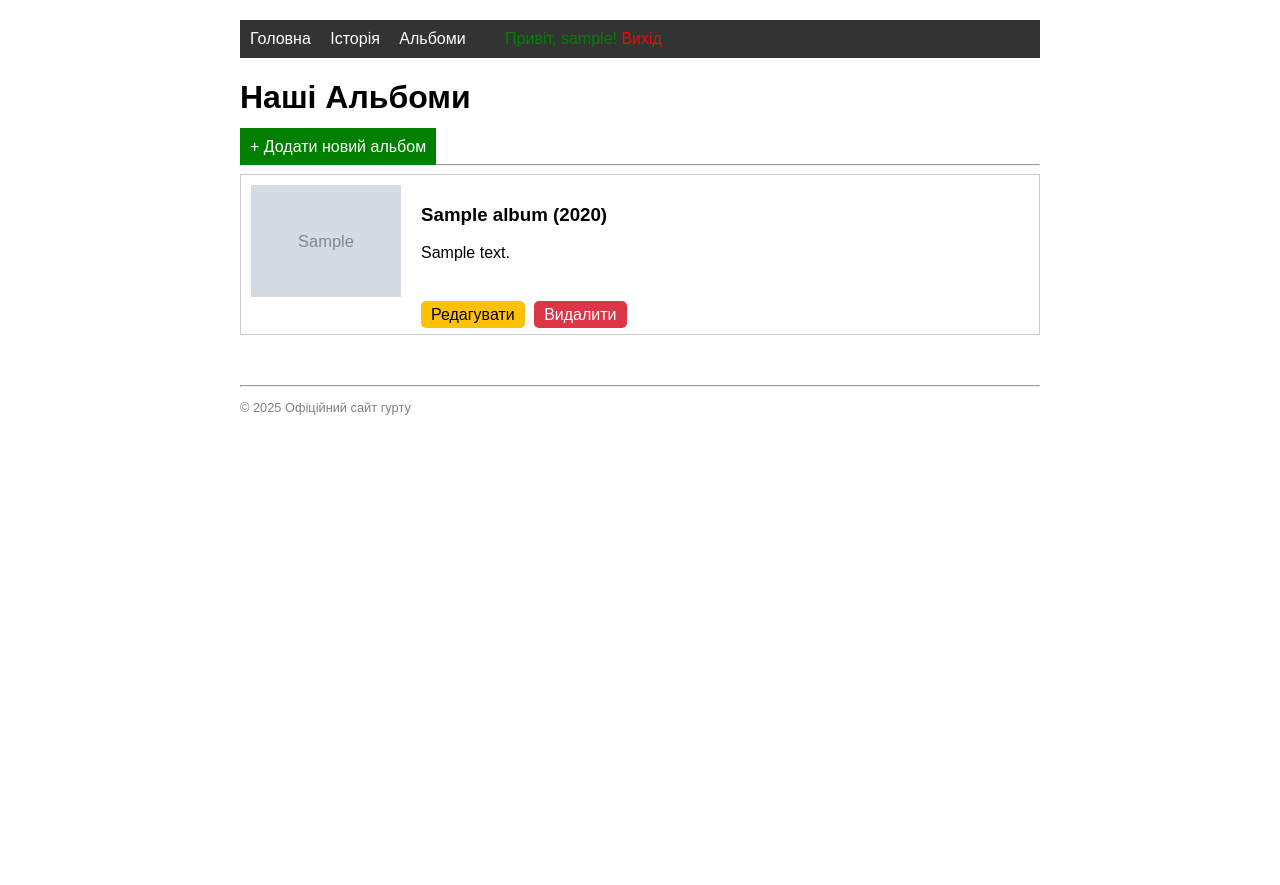
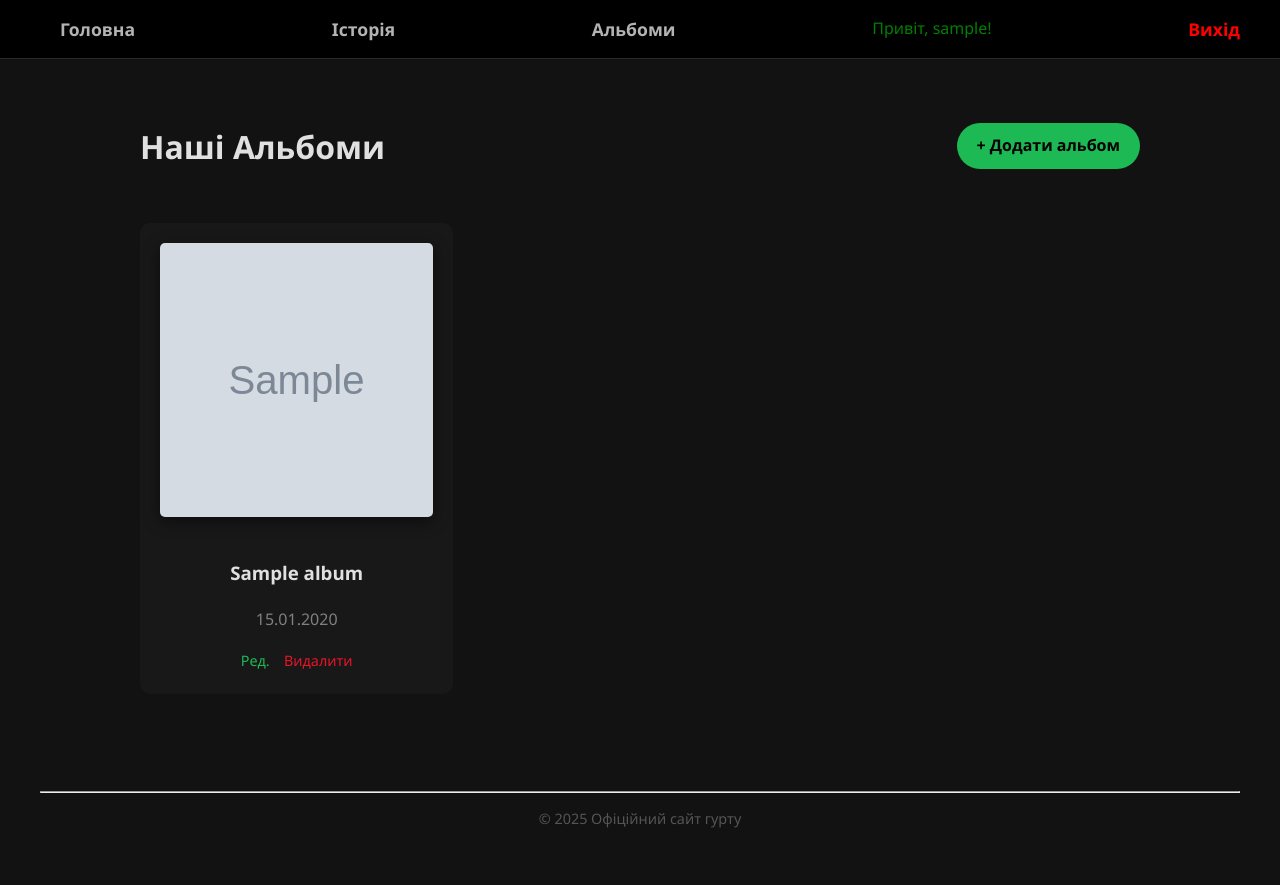
Before and after one commit to ipz242-rdr/python, a Flask app: page /albums in a window 1280 px wide. Before the commit the page ends 415 px from the top, so only its background shows below. Run offline with Flask 3, Linux system fonts and the light colour scheme; a user stored in the database is signed in; tables that the repository leaves empty hold one stand-in row (values such as "Sample post"); grey boxes marked "Sample" are stand-in pictures; one stand-in notice (Sample message) is shown.

Commit message:
end create site

```diff
--- a/lab11/music_band_site/app.py
+++ b/lab11/music_band_site/app.py
@@ -1,16 +1,14 @@
 from flask import Flask, render_template, request, redirect, url_for, flash
 from flask_login import LoginManager, login_user, login_required, logout_user, current_user
 from werkzeug.security import generate_password_hash, check_password_hash
-
-# --- ВАЖЛИВО: Імпортуємо db та класи з models.py ---
+from datetime import datetime, date
 from models import db, User, Album
 
 app = Flask(__name__)
 app.config['SECRET_KEY'] = 'secret_key'
 app.config['SQLALCHEMY_DATABASE_URI'] = 'sqlite:///music.db'
 
-# --- ЗВ'ЯЗУЄМО БАЗУ З ДОДАТКОМ ---
-# Раніше тут було db = SQLAlchemy(app), тепер ми ініціалізуємо існуючу db:
+
 db.init_app(app)
 
 login_manager = LoginManager(app)
@@ -38,7 +36,6 @@ def login():
         username = request.form['username']
         password = request.form['password']
 
-        # Тепер User.query буде працювати коректно
         user = User.query.filter_by(username=username).first()
 
         if user and check_password_hash(user.password, password):
@@ -59,7 +56,6 @@ def logout():
 
 @app.route('/albums')
 def albums():
-    # Беремо всі альбоми з бази
     all_albums = Album.query.all()
     return render_template('albums.html', albums=all_albums)
 
@@ -69,12 +65,23 @@ def albums():
 def create_album():
     if request.method == 'POST':
         title = request.form['title']
-        year = request.form['year']
         description = request.form['description']
-        cover_url = request.form['cover']  # Просто беремо текст посилання
+        cover_url = request.form['cover']
 
-        # Створюємо запис (зверни увагу, тепер cover_image це URL)
-        new_album = Album(title=title, year=year, description=description, cover_image=cover_url)
+        date_str = request.form['release_date']
+
+        try:
+            # Цей рядок каже: "Візьми текст date_str і прочитай його як Рік-Місяць-День"
+            release_date = datetime.strptime(date_str, '%Y-%m-%d').date()
+        except ValueError:
+            return "Помилка формату дати", 400
+
+            # --- ПЕРЕВІРКА НА МАЙБУТНЄ ---
+        if release_date > date.today():
+            flash(f"Помилка: Дата не може бути в майбутньому! (Сьогодні {date.today()})")
+            return render_template('create_album.html')
+
+        new_album = Album(title=title, release_date=release_date, description=description, cover_image=cover_url)
 
         db.session.add(new_album)
         db.session.commit()
@@ -114,8 +121,16 @@ def edit_album(id):
 
     return render_template('edit_album.html', album=album)
 
+@app.route('/album/<int:id>')
+def album_detail(id):
+    album = Album.query.get_or_404(id)
+    return render_template('album_detail.html', album=album)
+
+@app.route('/history')
+def history():
+    return render_template('history.html')
+
 if __name__ == '__main__':
-    # Створюємо таблиці, якщо їх ще немає (автоматично при запуску)
     with app.app_context():
         db.create_all()
     app.run(debug=True)
--- /dev/null
+++ b/lab11/music_band_site/models/__init__.py
@@ -0,0 +1,6 @@
+from flask_sqlalchemy import SQLAlchemy
+
+db = SQLAlchemy()
+
+from .user import User
+from .album import Album
--- /dev/null
+++ b/lab11/music_band_site/static/css/style.css
@@ -0,0 +1,130 @@
+/* --- ОСНОВНІ НАЛАШТУВАННЯ --- */
+body {
+    background-color: #121212;
+    color: #e0e0e0;
+    font-family: 'Segoe UI', Tahoma, Geneva, Verdana, sans-serif;
+    margin: 0;
+    padding: 0;
+    line-height: 1.6;
+}
+
+a {
+    color: #1db954;
+    text-decoration: none;
+    transition: 0.3s;
+}
+
+
+
+/* --- НАВІГАЦІЯ --- */
+nav {
+    background-color: #000000;
+    padding: 15px 40px;
+    display: flex;
+    justify-content: space-between;
+    align-items: center;
+    border-bottom: 1px solid #282828;
+}
+
+nav a {
+    color: #b3b3b3;
+    margin-left: 20px;
+    font-weight: bold;
+    font-size: 1.1em;
+}
+
+nav a:hover {
+    color: white;
+    text-decoration: none;
+}
+
+/* --- КОНТЕЙНЕР (ЦЕНТРУВАННЯ) --- */
+.content {
+    max-width: 1000px;
+    margin: 40px auto;
+    padding: 0 20px;
+    min-height: 60vh;
+}
+
+/* --- КНОПКИ --- */
+button, .btn {
+    background-color: #1db954;
+    color: black;
+    border: none;
+    padding: 10px 20px;
+    border-radius: 50px;
+    font-weight: bold;
+    cursor: pointer;
+    font-size: 1em;
+    display: inline-block;
+}
+
+button:hover, .btn:hover {
+    background-color: #1ed760;
+    transform: scale(1.05);
+}
+
+.btn-danger {
+    background-color: #e91429;
+    color: white;
+}
+
+/* --- ФОРМИ (ВХІД, ДОДАВАННЯ) --- */
+form {
+    background-color: #181818;
+    padding: 30px;
+    border-radius: 10px;
+    max-width: 500px;
+    margin: 0 auto;
+}
+
+input, textarea {
+    width: 100%;
+    padding: 10px;
+    margin-top: 5px;
+    margin-bottom: 15px;
+    background-color: #282828;
+    border: 1px solid #333;
+    color: white;
+    border-radius: 5px;
+    box-sizing: border-box;
+}
+
+/* --- КАРТКИ АЛЬБОМІВ (GRID) --- */
+.albums-grid {
+    display: grid;
+    grid-template-columns: repeat(auto-fill, minmax(250px, 1fr));
+    gap: 30px;
+    margin-top: 30px;
+}
+
+.album-card {
+    background-color: #181818;
+    padding: 20px;
+    border-radius: 10px;
+    transition: 0.3s;
+    text-align: center;
+}
+
+.album-card:hover {
+    background-color: #282828;
+    transform: translateY(-5px);
+}
+
+.album-cover {
+    width: 100%;
+    aspect-ratio: 1 / 1;
+    object-fit: cover;
+    border-radius: 5px;
+    margin-bottom: 15px;
+    box-shadow: 0 4px 15px rgba(0,0,0,0.5);
+}
+
+/* --- ФУТЕР --- */
+footer {
+    text-align: center;
+    padding: 40px;
+    color: #555;
+    font-size: 0.9em;
+    margin-top: 50px;
+}
--- a/lab11/music_band_site/templates/albums.html
+++ b/lab11/music_band_site/templates/albums.html
@@ -3,39 +3,32 @@
 {% block title %}Дискографія{% endblock %}
 
 {% block content %}
-<h1>Наші Альбоми</h1>
+    <div style="display: flex; justify-content: space-between; align-items: center;">
+        <h1>Наші Альбоми</h1>
+        {% if current_user.is_authenticated %}
+            <a href="{{ url_for('create_album') }}" class="btn">+ Додати альбом</a>
+        {% endif %}
+    </div>
 
-{% if current_user.is_authenticated %}
-<a href="{{ url_for('create_album') }}" style="background: green; color: white; padding: 10px; text-decoration: none;">+
-    Додати новий альбом</a>
-<hr>
-{% endif %}
+    <div class="albums-grid">
+        {% for album in albums %}
+            <div class="album-card">
+                <a href="{{ url_for('album_detail', id=album.id) }}">
+                    <img src="{{ album.cover_image }}" class="album-cover" alt="Cover">
+                </a>
 
-<div class="albums-list">
-    {% for album in albums %}
-    <div style="border: 1px solid #ccc; padding: 10px; margin-bottom: 20px; display: flex;">
-        <div style="margin-right: 20px;">
-            <img src="{{ album.cover_image }}" width="150" alt="Cover">
-        </div>
-        <div>
-            <h3>{{ album.title }} ({{ album.year }})</h3>
-            <p>{{ album.description }}</p>
+                <h3>{{ album.title }}</h3>
+                <p style="color: gray;">{{ album.release_date.strftime('%d.%m.%Y') }}</p>
 
-            {% if current_user.is_authenticated %}
-            <br>
-            <div style="margin-top: 10px;">
-                <a href="{{ url_for('edit_album', id=album.id) }}"
-                   style="background-color: #ffc107; color: black; padding: 5px 10px; text-decoration: none; border-radius: 5px; margin-right: 5px;">Редагувати</a>
-
-                <a href="{{ url_for('delete_album', id=album.id) }}"
-                   style="background-color: #dc3545; color: white; padding: 5px 10px; text-decoration: none; border-radius: 5px;"
-                   onclick="return confirm('Ви точно хочете видалити цей альбом?')">Видалити</a>
+                {% if current_user.is_authenticated %}
+                    <div style="margin-top: 15px;">
+                        <a href="{{ url_for('edit_album', id=album.id) }}" style="font-size: 0.9em; margin-right: 10px;">Ред.</a>
+                        <a href="{{ url_for('delete_album', id=album.id) }}" style="color: #e91429; font-size: 0.9em;" onclick="return confirm('Видалити?')">Видалити</a>
+                    </div>
+                {% endif %}
             </div>
-            {% endif %}
-        </div>
+        {% else %}
+            <p>Альбомів поки немає.</p>
+        {% endfor %}
     </div>
-    {% else %}
-    <p>Поки що немає альбомів.</p>
-    {% endfor %}
-</div>
 {% endblock %}
--- a/lab11/music_band_site/templates/base.html
+++ b/lab11/music_band_site/templates/base.html
@@ -3,22 +3,13 @@
 <head>
     <meta charset="UTF-8">
     <title>{% block title %}Музичний Гурт{% endblock %}</title>
-    <style>
-        /* Швидкі стилі, щоб виглядало охайно */
-        body { font-family: sans-serif; max-width: 800px; margin: 0 auto; padding: 20px; }
-        nav { background: #333; padding: 10px; }
-        nav a { color: white; text-decoration: none; margin-right: 15px; }
-        nav a:hover { text-decoration: underline; }
-        .content { margin-top: 20px; }
-        footer { margin-top: 50px; font-size: 0.8em; color: gray; }
-    </style>
+    <link rel="stylesheet" href="{{ url_for('static', filename='css/style.css') }}">
 </head>
 <body>
-
 <nav>
     <a href="{{ url_for('index') }}">Головна</a>
-        <a href="#">Історія</a>
-        <a href="#">Альбоми</a>
+    <a href="{{ url_for('history') }}">Історія</a>
+    <a href="{{ url_for('albums') }}">Альбоми</a>
 
     {% if current_user.is_authenticated %}
     <span style="margin-left: 20px; color: green;">Привіт, {{ current_user.username }}!</span>
@@ -29,13 +20,41 @@
 </nav>
 
 <div class="content">
-        {% block content %}{% endblock %}
+    {% with messages = get_flashed_messages() %}
+    {% if messages %}
+    <div style="max-width: 600px; margin: 20px auto;">
+        {% for message in messages %}
+        <div class="flash-message" style="background-color: #ff4444; color: white; padding: 15px; border-radius: 5px; margin-bottom: 10px; text-align: center;">
+            {{ message }}
+        </div>
+        {% endfor %}
+    </div>
+    {% endif %}
+    {% endwith %}
+
+    {% block content %}
+    {% endblock %}
 </div>
 
 <footer>
     <hr>
     <p>© 2025 Офіційний сайт гурту</p>
 </footer>
+<script>
+        setTimeout(function() {
+            var messages = document.querySelectorAll('.flash-message');
 
+            messages.forEach(function(msg) {
+                msg.style.transition = "opacity 1s ease";
+                msg.style.opacity = "0";
+
+
+                setTimeout(function() {
+                    msg.remove();
+                }, 1000);
+            });
+        }, 3000);
+    </script>
+</body>
 </body>
 </html>
--- a/lab11/music_band_site/templates/create_album.html
+++ b/lab11/music_band_site/templates/create_album.html
@@ -12,7 +12,7 @@
     </p>
     <p>
         <label>Рік випуску:</label><br>
-        <input type="number" name="year" required>
+        <input type="date" name="release_date" required>
     </p>
     <p>
         <label>Опис:</label><br>
--- a/lab11/music_band_site/templates/edit_album.html
+++ b/lab11/music_band_site/templates/edit_album.html
@@ -12,7 +12,7 @@
     </p>
     <p>
         <label>Рік випуску:</label><br>
-        <input type="number" name="year" value="{{ album.year }}" required>
+        <input type="date" name="release_date" value="{{ album.year }}" required>
     </p>
     <p>
         <label>Опис:</label><br>
```
Also changed, not shown: lab11/music_band_site/models.py (deleted, +0 -19 lines), lab11/music_band_site/models/album.py (added, +8 -0 lines), lab11/music_band_site/models/user.py (added, +8 -0 lines), lab11/music_band_site/templates/album_detail.html (added, +25 -0 lines), lab11/music_band_site/templates/history.html (added, +10 -0 lines), lab11/music_band_site/instance/music.db (deleted). Lines whose indentation alone changed are shown as unchanged.
